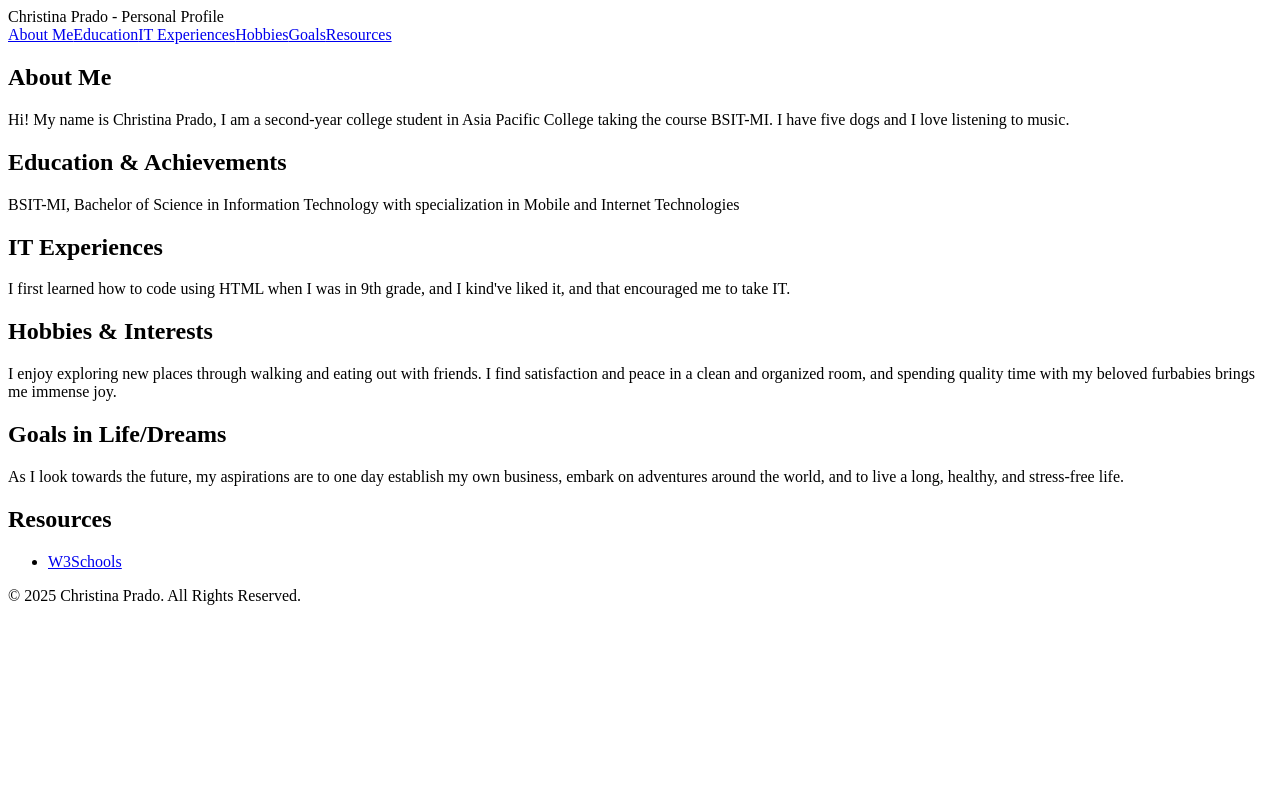
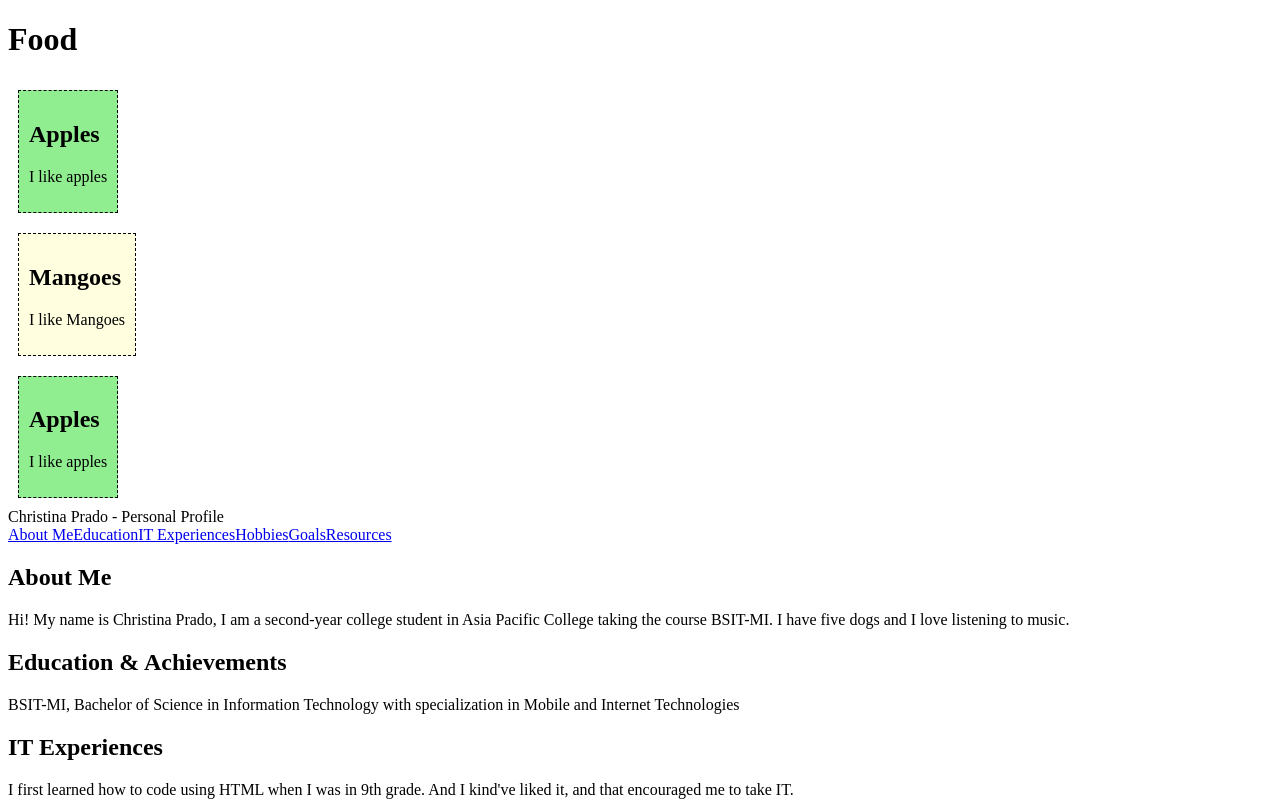
Before and after one commit to christinaprado/vuejs-WEBPROG-MI231, a Vue app in the folder vue-project/: page / in a window 1280 px wide. Shown: the top 801 px of the page. Built offline with nearby package versions, Linux system fonts and the light colour scheme.

Commit message:
cgoakwdvcoquwg

```diff
--- a/vue-project/src/App.vue
+++ b/vue-project/src/App.vue
@@ -1,4 +1,9 @@
 <template>
+  <h1>Food</h1>
+  <food-item/> <br>
+  <food-item2/> <br>
+  <food-item/> <br>
+  <personal-profile/> <br>
   <div>
     <header>
       Christina Prado - Personal Profile
```
